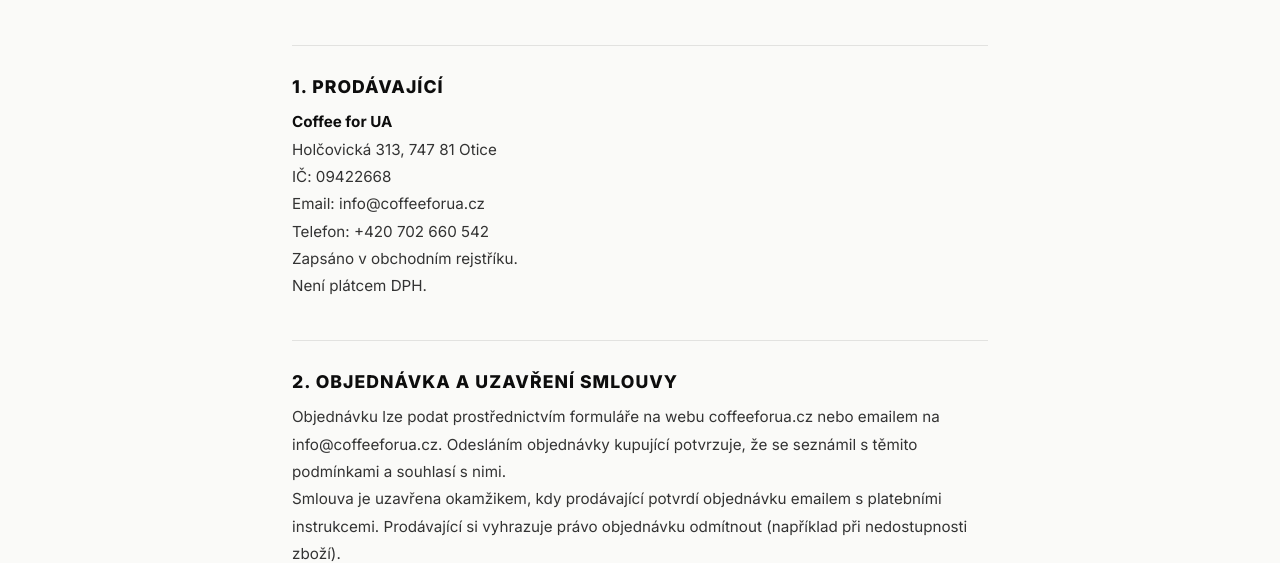
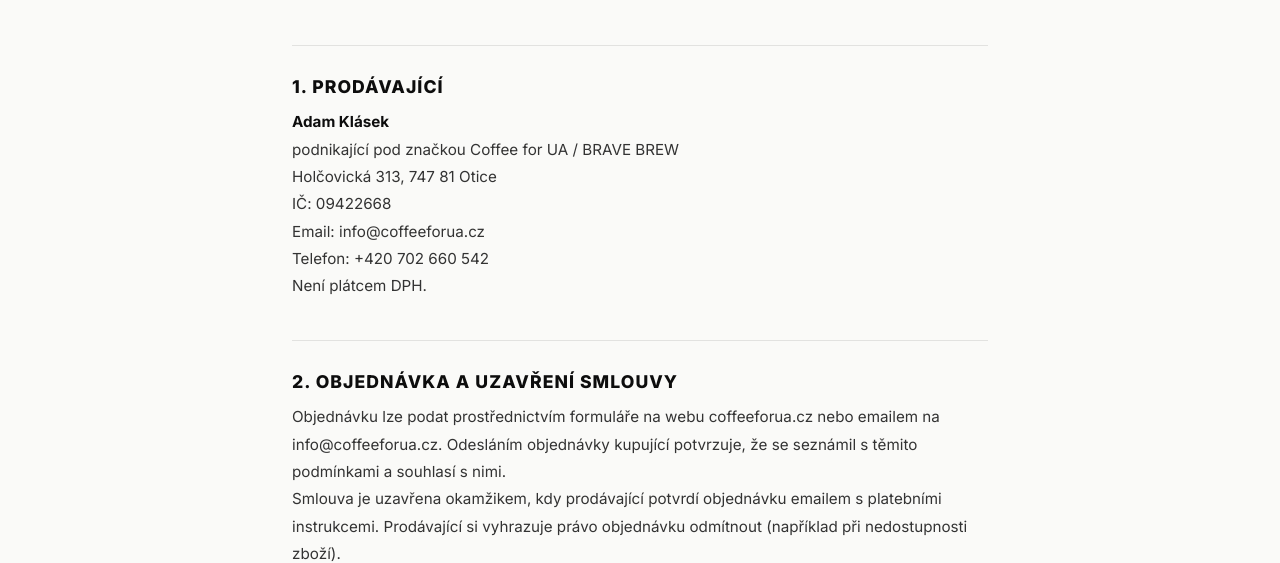
Before and after one commit to adaklasek/coffeeforua, a plain HTML site: page vop.html in a window 1280 px wide. Shown: the part 243-806 px from the top of the page. Drawn offline with Linux system fonts and the light colour scheme.

Commit message:
VOP: add Adam Klasek as OSVC name per Comgate requirement

```diff
--- a/vop.html
+++ b/vop.html
@@ -52,12 +52,12 @@
 
     <h2>1. Prodávající</h2>
     <p>
-      <strong>Coffee for UA</strong><br>
+      <strong>Adam Klásek</strong><br>
+      podnikající pod značkou Coffee for UA / BRAVE BREW<br>
       Holčovická 313, 747 81 Otice<br>
       IČ: 09422668<br>
       Email: <a href="mailto:info@coffeeforua.cz">info@coffeeforua.cz</a><br>
       Telefon: <a href="tel:+420702660542">+420 702 660 542</a><br>
-      Zapsáno v obchodním rejstříku.<br>
       Není plátcem DPH.
     </p>
 
@@ -108,7 +108,7 @@
     <h2 id="gdpr">Zpracování osobních údajů (GDPR)</h2>
 
     <h3>Správce údajů</h3>
-    <p>Coffee for UA · info@coffeeforua.cz</p>
+    <p>Adam Klásek (Coffee for UA) · IČ: 09422668 · info@coffeeforua.cz</p>
 
     <h3>Jaké údaje zpracováváme</h3>
     <p>V rámci objednávky zpracováváme: jméno a příjmení, emailovou adresu, telefonní číslo, adresu výdejního místa nebo doručení. Tyto údaje jsou nezbytné pro splnění smlouvy.</p>
```
